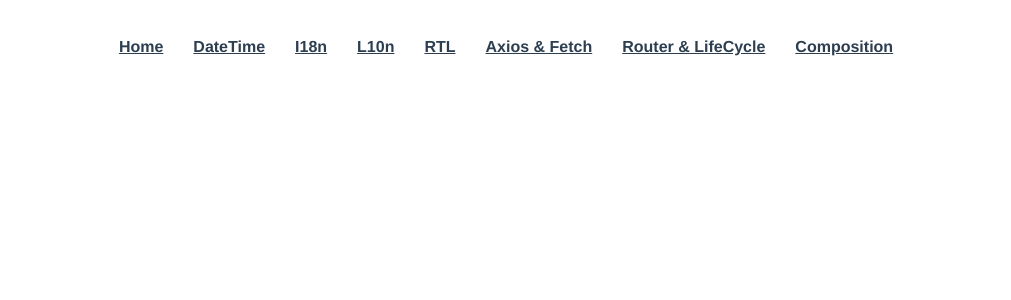
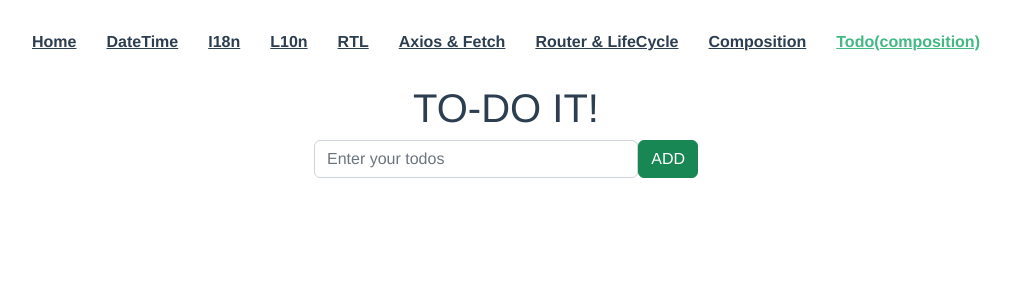
Before and after one commit to ctaaag/hello-Himedi, a Vue app: page /todoapp in a window 1280 px wide. Shown: the top 300 px of the page, without its empty margins (134-1145 px from the left). Built offline with nearby package versions, Linux system fonts and the light colour scheme; what vue-cookies would draw is missing.

Commit message:
feat: composition example 완성

```diff
--- a/package.json
+++ b/package.json
@@ -10,9 +10,11 @@
 	},
 	"dependencies": {
 		"axios": "^1.2.0",
+		"bootstrap": "^5.2.3",
+		"bootstrap-vue-3": "^0.5.0",
 		"core-js": "^3.8.3",
 		"mini-css-extract-plugin": "^2.7.1",
-		"vue": "^3.2.13",
+		"vue": "^3.2.45",
 		"vue-cookies": "^1.8.2",
 		"vue-i18n": "^9.2.2",
 		"vue-router": "^4.1.6",
--- a/src/App.vue
+++ b/src/App.vue
@@ -8,6 +8,8 @@
 		<router-link to="/axios">Axios & Fetch</router-link>
 		<router-link to="/router">Router & LifeCycle</router-link>
 		<router-link to="/composition">Composition</router-link>
+		<!-- <router-link to="{name:'todoapp'}">Todo(composition)</router-link> -->
+		<router-link to="/todoapp">Todo(composition)</router-link>
 	</nav>
 	<router-view />
 	<!-- 라우터 뷰는 해당 자리에 라우터 컴포넌트가 발생하게 됨 -->
--- a/src/main.js
+++ b/src/main.js
@@ -3,5 +3,13 @@ import App from "./App.vue";
 import i18nSample from "./locales";
 import router from "./router";
 import VueCookies from "vue-cookies";
+import BootstrapVue3 from "bootstrap-vue-3";
+import "bootstrap/dist/css/bootstrap.css";
+import "bootstrap-vue-3/dist/bootstrap-vue-3.css";
 
-createApp(App).use(VueCookies).use(i18nSample).use(router).mount("#app");
+createApp(App)
+	.use(VueCookies)
+	.use(i18nSample)
+	.use(router)
+	.use(BootstrapVue3)
+	.mount("#app");
--- a/src/router/index.js
+++ b/src/router/index.js
@@ -9,6 +9,7 @@ import PasswordChange from "../components/PasswordChange";
 import ProfileImage from "../components/ProfileImage";
 import ProductRouter from "../components/ProductRouter";
 import CompositionExample from "../views/CompositionExample";
+import TodoComposition from "../views/TodoComposition";
 
 const routes = [
 	{
@@ -92,7 +93,7 @@ const routes = [
 		},
 	},
 	{
-		path: "/router/image/:loginState",
+		path: "/router/image/:loginState/:enter",
 		name: "image",
 		component: ProfileImage,
 		props: true,
@@ -112,6 +113,11 @@ const routes = [
 		name: "composition",
 		component: CompositionExample,
 	},
+	{
+		path: "/todoapp",
+		name: "todoapp",
+		component: TodoComposition,
+	},
 ];
 
 const router = createRouter({
@@ -128,7 +134,7 @@ const router = createRouter({
 	routes,
 });
 
-console.log(CompositionExample);
+// console.log(CompositionExample);
 
 router.beforeEach(() => {
 	console.log("Router:beforeEach");
--- a/src/views/RouterLifecycle.vue
+++ b/src/views/RouterLifecycle.vue
@@ -27,7 +27,7 @@
 		</div>
 	</div>
 
-	<div className="profile_move">
+	<div className="router_wrapper">
 		<router-link to="/router/product" className="link_profile"
 			>제품페이지(optional)</router-link
 		>
@@ -111,7 +111,6 @@ export default {
 			this.password = getToken.password;
 			this.loginState = getToken.state;
 		} catch (error) {
-			// console.error("Error", error);
 			this.loginState = false;
 			this.username = "";
 			this.password = "";
@@ -164,7 +163,7 @@ export default {
 .login_wrapper {
 	text-align: center;
 }
-.profile_move {
+.router_wrapper {
 	text-align: center;
 	margin-top: 20px;
 }
--- /dev/null
+++ b/src/views/TodoComposition.vue
@@ -0,0 +1,105 @@
+<template lang="">
+	<div class="todos_wrapper">
+		<h1>TO-DO IT!</h1>
+
+		<div class="input_todo">
+			<b-form-input
+				v-model="todoText"
+				placeholder="Enter your todos"
+				v-on:keyup.enter="addTodo"
+			></b-form-input>
+			<b-button variant="success" @click="addTodo">ADD</b-button>
+		</div>
+
+		<b-list-group class="list_todo">
+			<b-list-group-item
+				v-for="item in todoList"
+				:key="item.id"
+				class="list_todo_container"
+			>
+				<s v-if="item.completed" class="list_todo_text">{{ item.text }}</s>
+				<div v-else>{{ item.text }}</div>
+				<div>
+					<b-button
+						variant="outline-primary"
+						size="sm"
+						@click="completeTodo(item)"
+						>DONE</b-button
+					>
+					<b-button
+						variant="outline-danger"
+						size="sm"
+						@click="removeTodo(item.id)"
+						>DELETE</b-button
+					>
+				</div>
+			</b-list-group-item>
+		</b-list-group>
+	</div>
+</template>
+<script>
+import { ref } from "vue";
+export default {
+	setup() {
+		let todoText = ref("");
+		let todoList = ref([]);
+
+		const addTodo = () => {
+			if (!todoText.value) {
+				alert("Please enter some text");
+				return;
+			} else {
+				todoList.value.push({
+					id: Math.floor(Math.random() * 1000 + 1),
+					text: todoText.value,
+					completed: false,
+				});
+				todoText.value = "";
+			}
+		};
+
+		const completeTodo = (todoItem) => {
+			todoItem.completed = !todoItem.completed;
+		};
+
+		const removeTodo = (todoItemId) => {
+			todoList.value = todoList.value.filter((item) => item.id !== todoItemId);
+		};
+
+		return {
+			todoText,
+			todoList,
+			addTodo,
+			completeTodo,
+			removeTodo,
+		};
+	},
+};
+</script>
+<style scoped>
+.todos_wrapper {
+	display: flex;
+	flex-direction: column;
+	justify-content: center;
+	align-items: center;
+}
+.input_todo {
+	display: flex;
+	width: 30%;
+	justify-content: center;
+	align-items: center;
+}
+.list_todo {
+	margin-top: 50px;
+	width: 30%;
+}
+
+.list_todo_container {
+	display: flex;
+	justify-content: space-between;
+	align-items: center;
+}
+.list_todo_text {
+	width: 50%;
+}
+</style>
```
Also changed, not shown: 1 other file (tests, documents, lock files or other folders).
